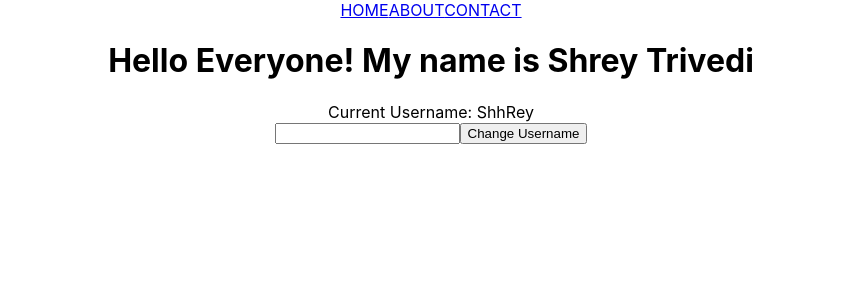
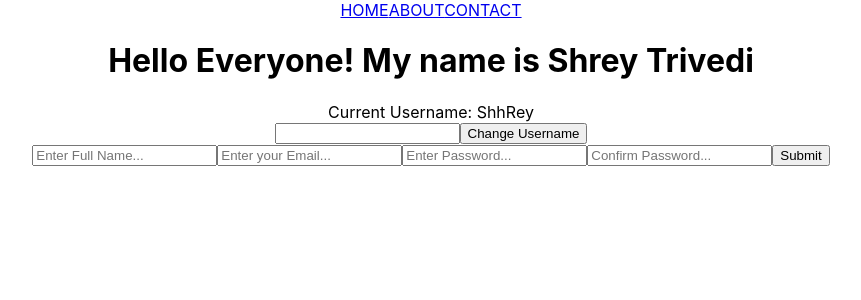
Before and after one commit to ShhRey/ReactPractise, a React (Create React App) app: page /about in a window 1280 px wide. Shown: the top 300 px of the page, without its empty margins (209-1070 px from the left). Built offline with nearby package versions, Linux system fonts and the light colour scheme.

Commit message:
Basic implementation of react-hook-form

```diff
--- a/package.json
+++ b/package.json
@@ -9,10 +9,12 @@
     "axios": "^1.7.2",
     "react": "^18.3.1",
     "react-dom": "^18.3.1",
+    "react-hook-form": "^7.52.1",
     "react-router-dom": "^6.24.1",
     "react-scripts": "5.0.1",
     "react-switch": "^7.0.0",
-    "web-vitals": "^2.1.4"
+    "web-vitals": "^2.1.4",
+    "yup": "^1.4.0"
   },
   "scripts": {
     "start": "react-scripts start",
--- /dev/null
+++ b/src/components/Form.jsx
@@ -0,0 +1,19 @@
+import { useForm } from "react-hook-form";
+
+export default function Form() {
+    const { register, handleSubmit } = useForm();
+
+    const onSubmit = (data) => {
+        console.log(data);
+    }
+
+    return (
+        <form onSubmit={handleSubmit(onSubmit)}>
+            <input type="text" placeholder="Enter Full Name..." {...register("fullName")} />
+            <input type="text" placeholder="Enter your Email..." {...register("email")} />
+            <input type="password" placeholder="Enter Password..." {...register("pass")} />
+            <input type="password" placeholder="Confirm Password..." {...register("confPass")} />
+            <input type="submit" />
+        </form>
+    )
+}
--- a/src/pages/About.jsx
+++ b/src/pages/About.jsx
@@ -1,6 +1,7 @@
 import { useContext } from "react";
 import { AppContext } from "../App";
-import ChangeProfile from "../components/ChangeProfile";
+import ChangeProfile from "./ChangeProfile";
+import Form from "../components/Form";
 
 export default function About() {
     const { userName } = useContext(AppContext);
@@ -11,6 +12,7 @@ export default function About() {
             <div className="change">
                 Current Username: {userName}
                 <ChangeProfile />
+                <Form />
             </div>
         </div>
     );
```
Also changed, not shown: src/pages/ChangeProfile.jsx (renamed from src/components/ChangeProfile.jsx), 1 other file (tests, documents, lock files or other folders).
